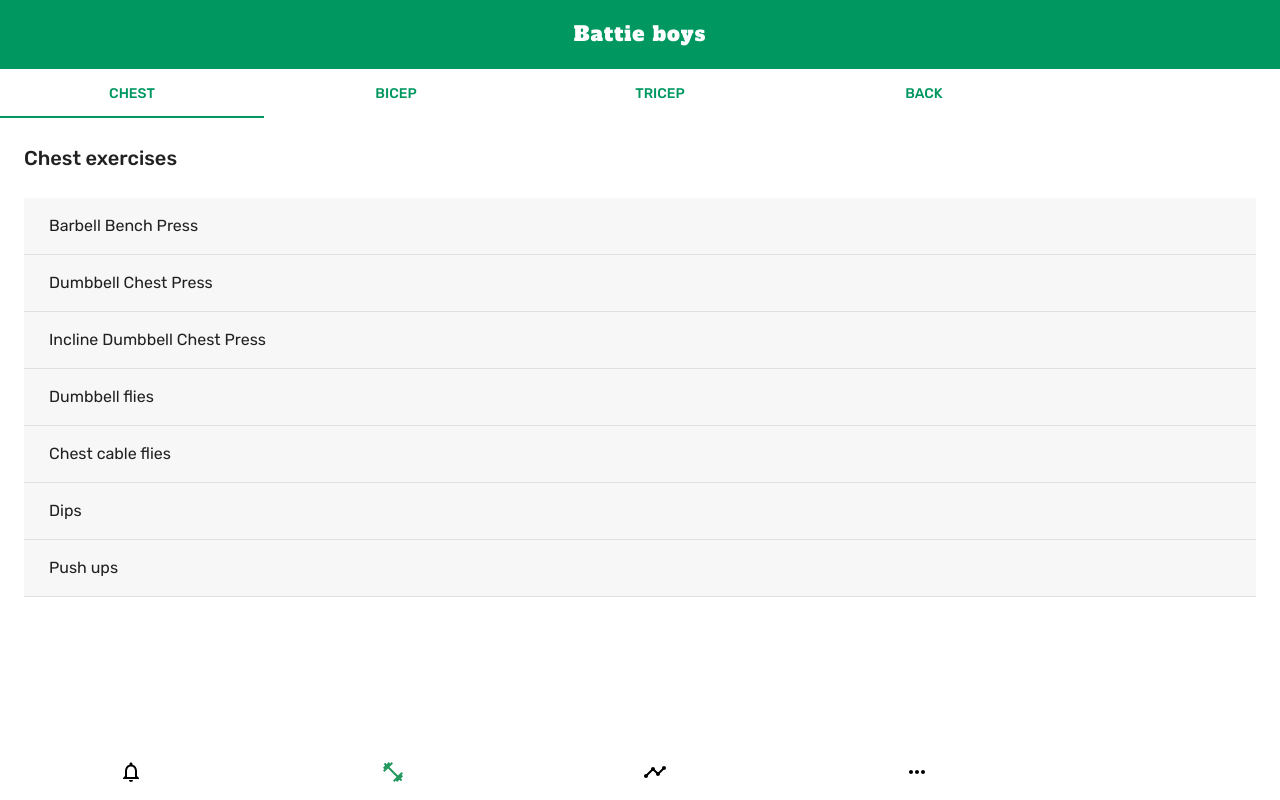
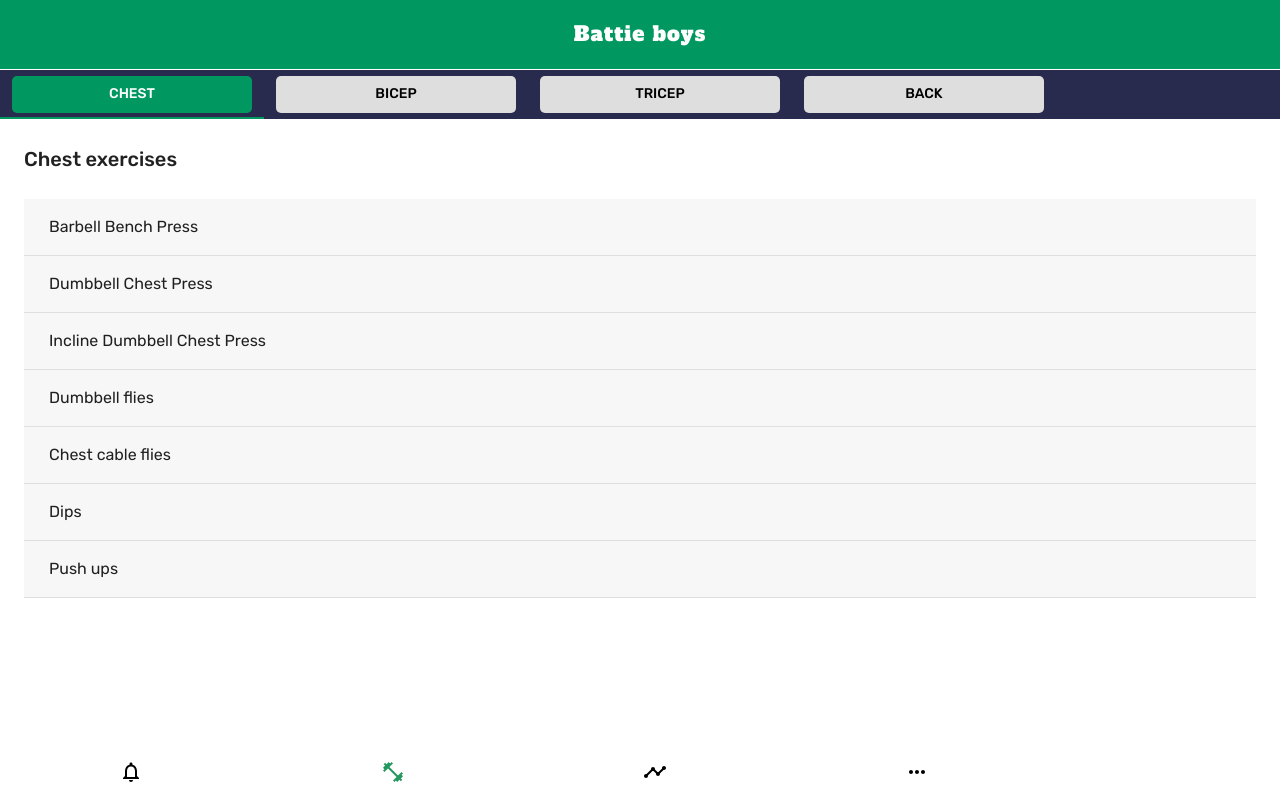
Before and after one commit to roydbie/passionproject, a React (Create React App) app: page /passionproject/exercises in a window 1280 px wide. Built offline with nearby package versions, Linux system fonts and the light colour scheme.

Commit message:
Implementing design choices

```diff
--- a/src/App.css
+++ b/src/App.css
@@ -24,6 +24,30 @@
   font-family: 'Rubik', sans-serif;
 }
 
+.tab.selected > .MuiTab-wrapper {
+  width: 100%;
+  display: inline-flex;
+  align-items: center;
+  flex-direction: column;
+  justify-content: center;
+  background-color: #009860!important;
+  color: white;
+  padding: 6px 0px;
+  border-radius: 5px;
+}
+
+.MuiTab-wrapper {
+  background-color: #dedede!important;
+  color: black;
+  padding: 6px 0px;
+  border-radius: 5px;
+}
+
+.removeLine {
+  border: none!important;
+}
+
+
 .tabHome {
   width: 50%;
   color: #009860!important;
@@ -31,7 +55,7 @@
 }
 
 .tabs {
-  background-color: white;
+  background-color: #292B4E;
   border: none!important;
   outline: none!important;
   box-shadow: none!important;
--- a/src/components/Header.js
+++ b/src/components/Header.js
@@ -7,6 +7,7 @@ const useStyles = makeStyles((theme) => ({
   root: {
     flexGrow: 1,
     boxShadow: "none",
+    backgroundColor: '#292B4E'
   }
 }));
 
--- a/src/components/TabsZelf.js
+++ b/src/components/TabsZelf.js
@@ -64,10 +64,10 @@ const TabsZelf = () => {
                   className="tabs"
                   style={{marginTop: '70px'}}
                 >
-                  <Tab label="chest" className="tab"  {...a11yProps(0)} />
-                  <Tab label="bicep" className="tab" {...a11yProps(1)}/>
-                  <Tab label="tricep" className="tab" {...a11yProps(2)}/>
-                  <Tab label="back" className="tab" {...a11yProps(3)}/>
+                  <Tab label="chest" className="tab"  {...a11yProps(0)} classes={{selected: 'selected' }}/>
+                  <Tab label="bicep" className="tab" {...a11yProps(1)} classes={{selected: 'selected' }}/>
+                  <Tab label="tricep" className="tab" {...a11yProps(2)} classes={{selected: 'selected' }}/>
+                  <Tab label="back" className="tab" {...a11yProps(3)} classes={{selected: 'selected' }}/>
                 </Tabs>
                 <TabPanel value={value} index={0} className="tabpanel">
                   <NewListChest/>
```
Also changed, not shown: 11 other files (tests, documents, lock files or other folders).
